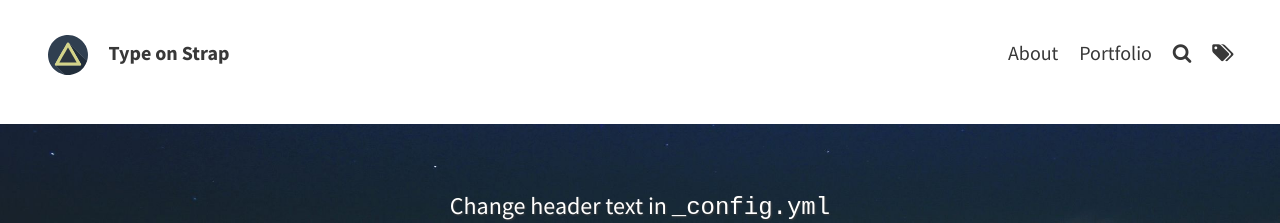
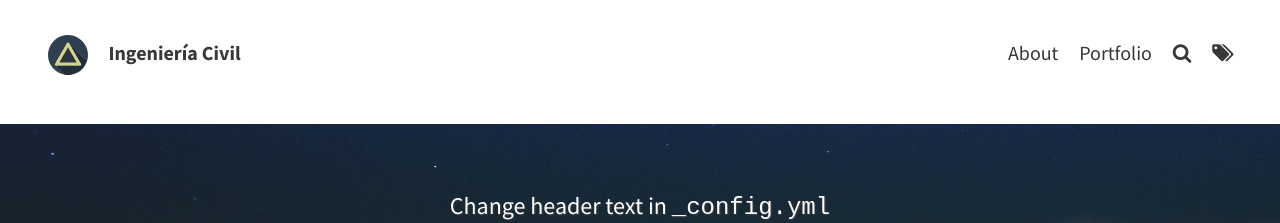
Before and after one commit to ucsp-civil/ucsp-civil.github.io, a Jekyll site: the page built from index.html, in a window 1280 px wide and 900 px high. Shown: the top 223 px of the window. Built offline with Jekyll 4.4.1, drawn with Linux system fonts in a browser that asks for light colours; the list of posts is cut into pages by our own code.

Commit message:
Update _config

```diff
--- a/_config.yml
+++ b/_config.yml
@@ -1,5 +1,5 @@
 # SITE CONFIGURATION
-baseurl: "/Type-on-Strap"
+baseurl: ""
 url: "https://civil-ucsp.github.io"
 title: Ingeniería Civil # site's title
 description: "A website with blog posts and pages" # used by search engines
@@ -8,7 +8,7 @@ description: "A website with blog posts and pages" # used by search engines
 # THEME-SPECIFIC CONFIGURATION
 theme_settings:
   # Meta
-  title: Type on Strap # blog's title
+  title: Ingeniería Civil # blog's title
   avatar: assets/img/triangle.svg
   favicon: assets/favicon.ico
   gravatar: # Email MD5 hash
```
